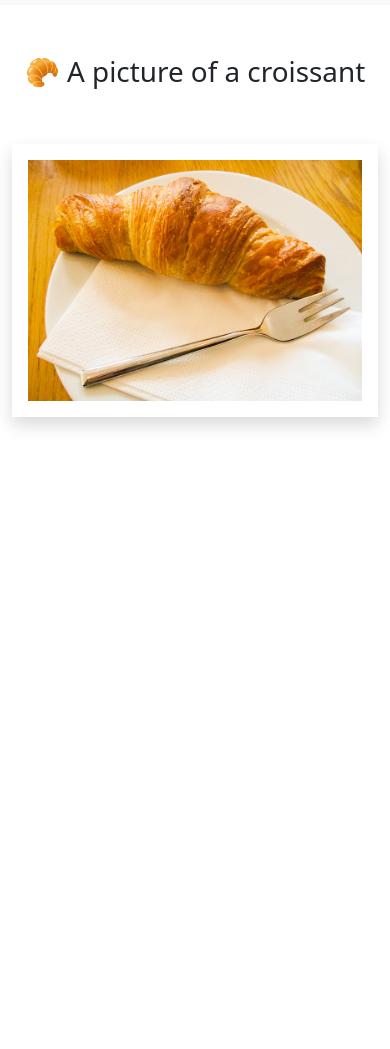
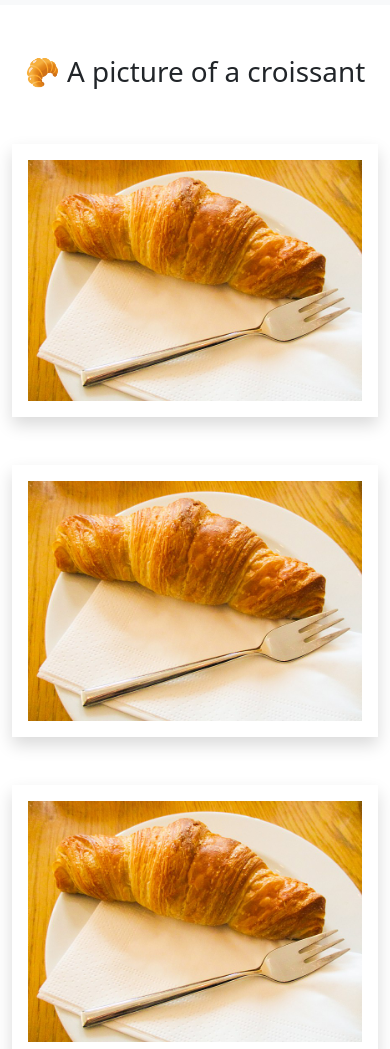
Before and after one commit to Sardonyc95/Croissant, a plain HTML site: page photo.html in a window 390 px wide. Shown: the part 51-1100 px from the top of the page. Before the commit the page ends 844 px from the top, so only its background shows below. Drawn offline with nearby package versions, Linux system fonts and the light colour scheme.

Commit message:
Adding CSS styles to the mobile device media query

```diff
--- a/photo.html
+++ b/photo.html
@@ -46,11 +46,28 @@
     </nav>
     <div class="container">
       <h1>🥐 A picture of a croissant</h1>
-      <img
-        src="images/Croissant.jpg"
-        class="img-fluid mt-5 shadow p-3"
-        alt="croissant"
-      />
+      <div class="image-gallery">
+        <img
+          src="images/Croissant.jpg"
+          class="img-fluid mt-5 shadow p-3"
+          alt="croissant"
+        />
+        <img
+          src="images/Croissant.jpg"
+          class="img-fluid mt-5 shadow p-3"
+          alt="croissant"
+        />
+        <img
+          src="images/Croissant.jpg"
+          class="img-fluid mt-5 shadow p-3"
+          alt="croissant"
+        />
+        <img
+          src="images/Croissant.jpg"
+          class="img-fluid mt-5 shadow p-3"
+          alt="croissant"
+        />
+      </div>
     </div>
   </body>
 </html>
--- a/src/styles.css
+++ b/src/styles.css
@@ -4,7 +4,6 @@
 
 h1 {
   margin-top: 50px;
-  text-align: center;
 }
 p {
   font-size: 25px;
@@ -14,3 +13,21 @@ p {
 a {
   text-decoration: none;
 }
+
+.image-gallery {
+  display: grid;
+  grid-template-columns: 1fr;
+}
+.image-gallery img {
+  display: block;
+  margin: 0 auto;
+}
+
+@media (max-width: 575.98px) {
+  h1 {
+    text-align: center;
+  }
+  p {
+    text-align: center;
+  }
+}
```
